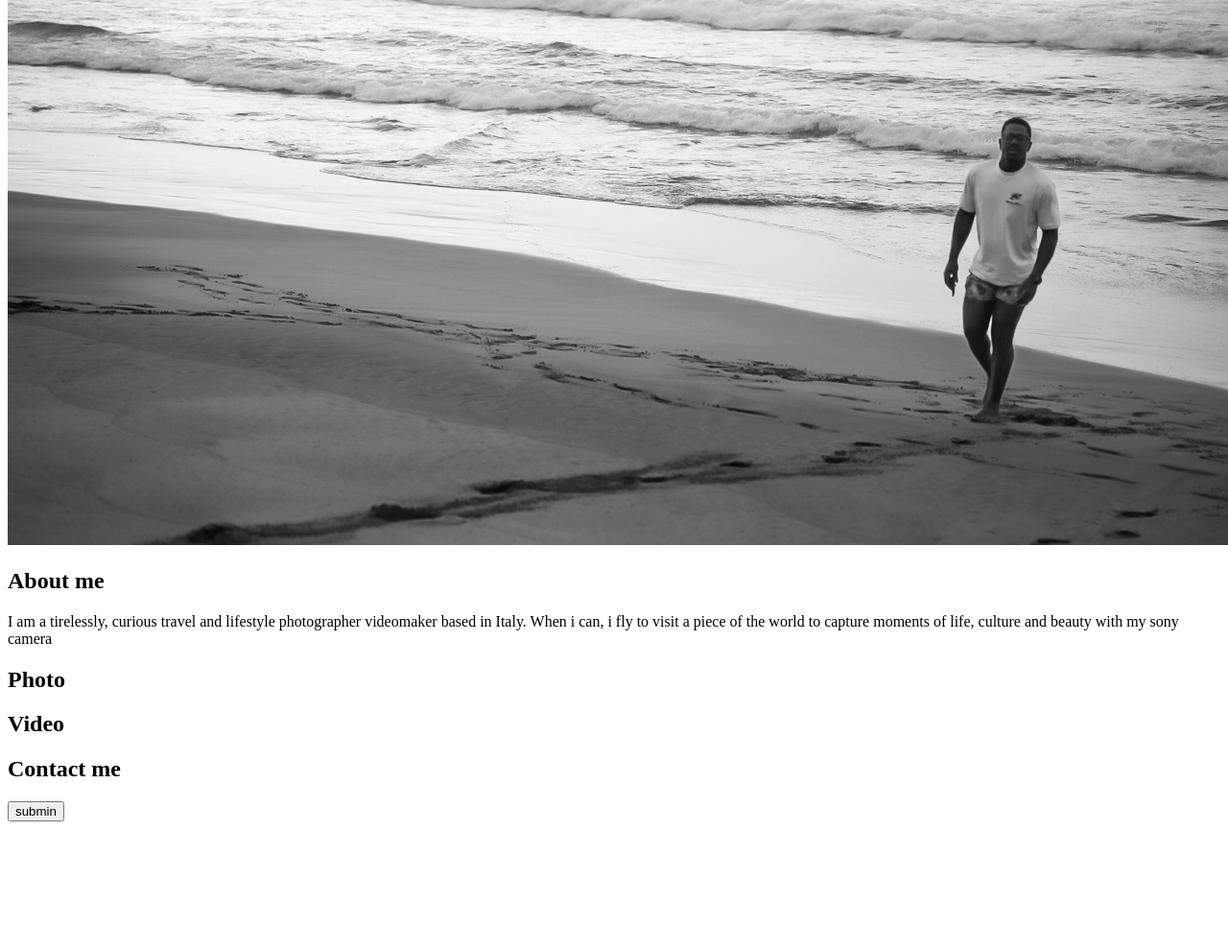
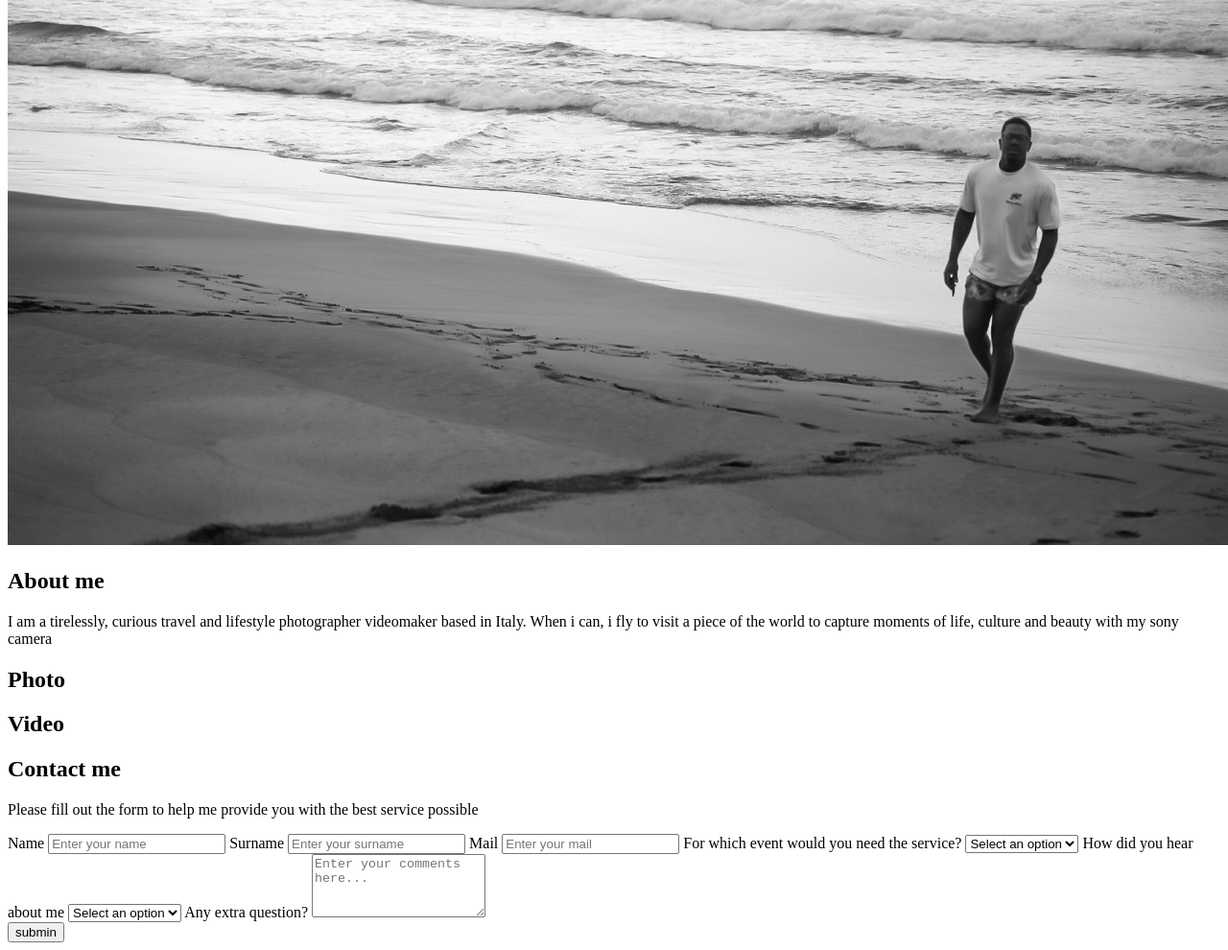
Before and after one commit to jaurias-zadi-developer/cv-portfolio, a plain HTML site: page index.html in a window 1280 px wide. Shown: the part 279-1269 px from the top of the page at 96% size. Before the commit the page ends 1143 px from the top, so only its background shows below. Drawn offline with Linux system fonts and the light colour scheme.

Commit message:
i added the p id

```diff
--- a/index.html
+++ b/index.html
@@ -22,8 +22,42 @@
             <h2> Video </h2>
         </section>
         <section>
-            <h2> Contact me</h2>
+            <h2 id="title"> Contact me</h2>
+                <p id="description"> Please fill out the form to help me provide you with the best service possible </p>
 
+                <form id="Contact me">
+                    <lable id="name-lable" for="name">Name</lable>
+                    <input type="text" id="name" placeholder="Enter your name" required>
+
+                    <lable id="surname-lable" for="surname">Surname</lable>
+                    <input type="text" id="Surname" placeholder="Enter your surname" required>
+
+                    <lable id="mail-lable" for="mail">Mail</lable>
+                    <input type="text" id="mail" placeholder="Enter your mail" required>
+
+                      <label for="dropdown">For which event would you need the service?</label>
+                    <select id="dropdown" name="referral">
+                        <option value="">Select an option</option>
+                        <option value="friend">wedding</option>
+                        <option value="search">Graduation</option>
+                        <option value="social">Baptism</option>
+                        <option value="social">Social media</option>
+                        <option value="other">Other</option>
+                    </select>
+
+                      <label for="dropdown">How did you hear about me</label>
+                    <select id="dropdown" name="referral">
+                        <option value="">Select an option</option>
+                        <option value="friend">Friend or family</option>
+                        <option value="search">Search engine</option>
+                        <option value="social">Social media</option>
+                        <option value="other">Other</option>
+                    </select>
+
+                    <label for="comments">Any extra question?</label>
+                     <textarea id="comments" name="comments" placeholder="Enter your comments here..." rows="4"></textarea>
+
+                </form>
 
             <button> submin</button>
         </section>
```
